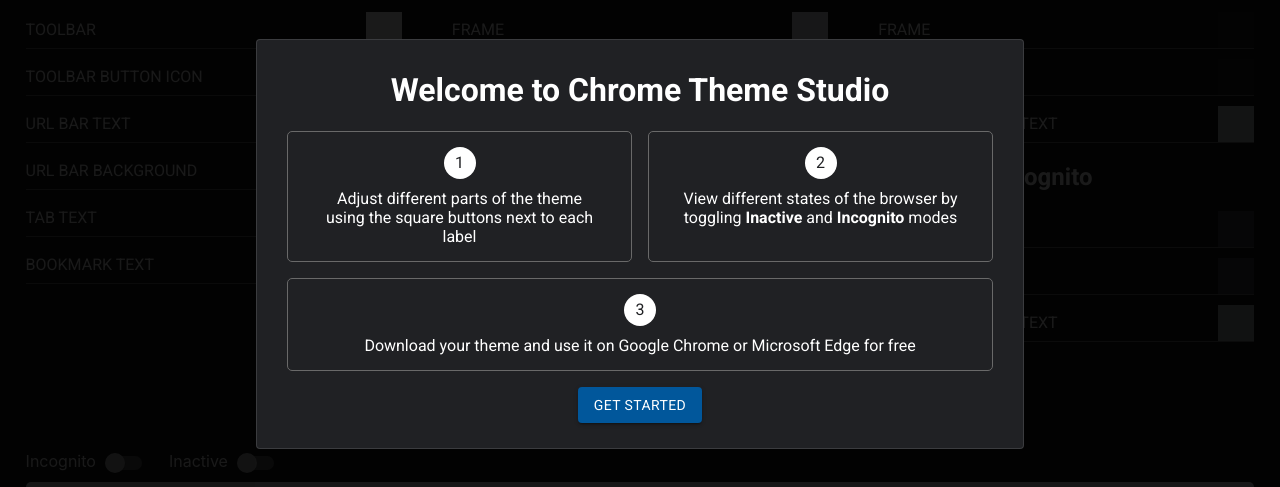
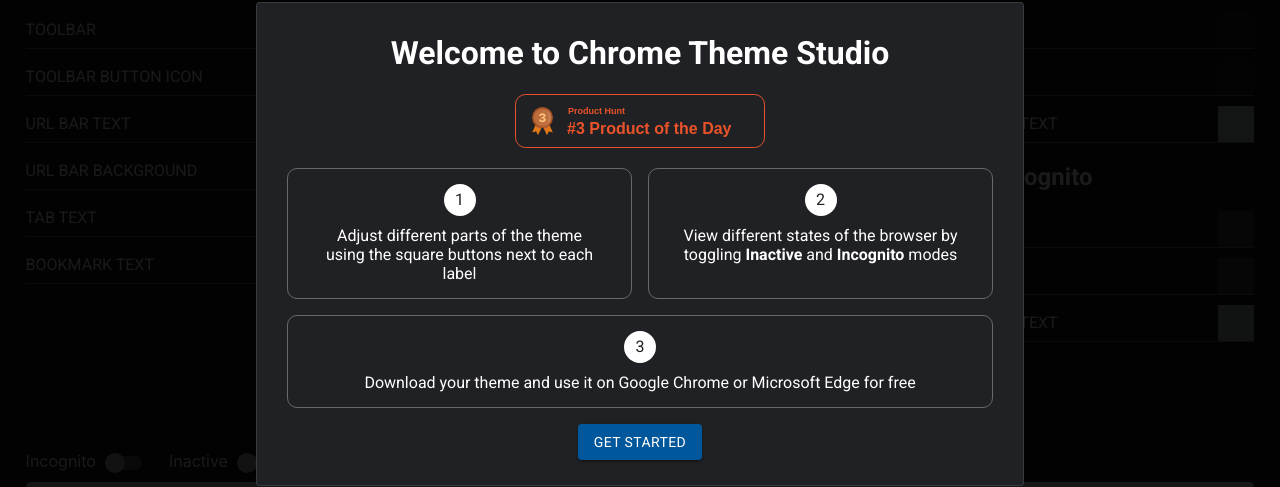
Before and after one commit to JamsheedMistri/chrometheme.studio, a Next.js app: page / in a window 1280 px wide. Shown: the part 156-643 px from the top of the page. Built offline with nearby package versions, Linux system fonts and the light colour scheme.

Commit message:
Add ProductHunt badge

```diff
--- a/components/modals/WelcomeModal.js
+++ b/components/modals/WelcomeModal.js
@@ -11,6 +11,9 @@
 	return (
 		<Modal open={modals.welcome} onClose={closeWelcomeModal}>
 			<h1 className={styles.welcomeHeader}>Welcome to Chrome Theme Studio</h1>
+			<a href="https://www.producthunt.com/posts/chrome-theme-studio?utm_source=badge-top-post-badge&utm_medium=badge&utm_souce=badge-chrome-theme-studio" target="_blank" className={styles.productHunt}>
+				<img src="/producthunt.svg" alt="Chrome Theme Studio - Easily create a theme for most Chromium-based browsers | Product Hunt" />
+			</a>
 			<div className={styles.welcomeContainer}>
 				<article>
 					<div className={styles.stepIcon}>1</div>
--- a/styles/modals/WelcomeModal.module.css
+++ b/styles/modals/WelcomeModal.module.css
@@ -4,7 +4,7 @@
 
 .welcomeContainer article {
 	border: 1px solid #696969;
-	border-radius: 5px;
+	border-radius: 10px;
 	padding: 15px 15px;
 	text-align: center;
 	margin-bottom: 10px;
@@ -31,6 +31,12 @@
 	padding-top: 1rem;
 }
 
+.productHunt {
+	text-align: center;
+	display: block;
+	margin-bottom: 1rem;
+}
+
 @media only screen and (min-width: 768px) {
 	.welcomeContainer {
 		display: grid;
```
Also changed, not shown: public/producthunt.svg (added), 1 other file (tests, documents, lock files or other folders).
